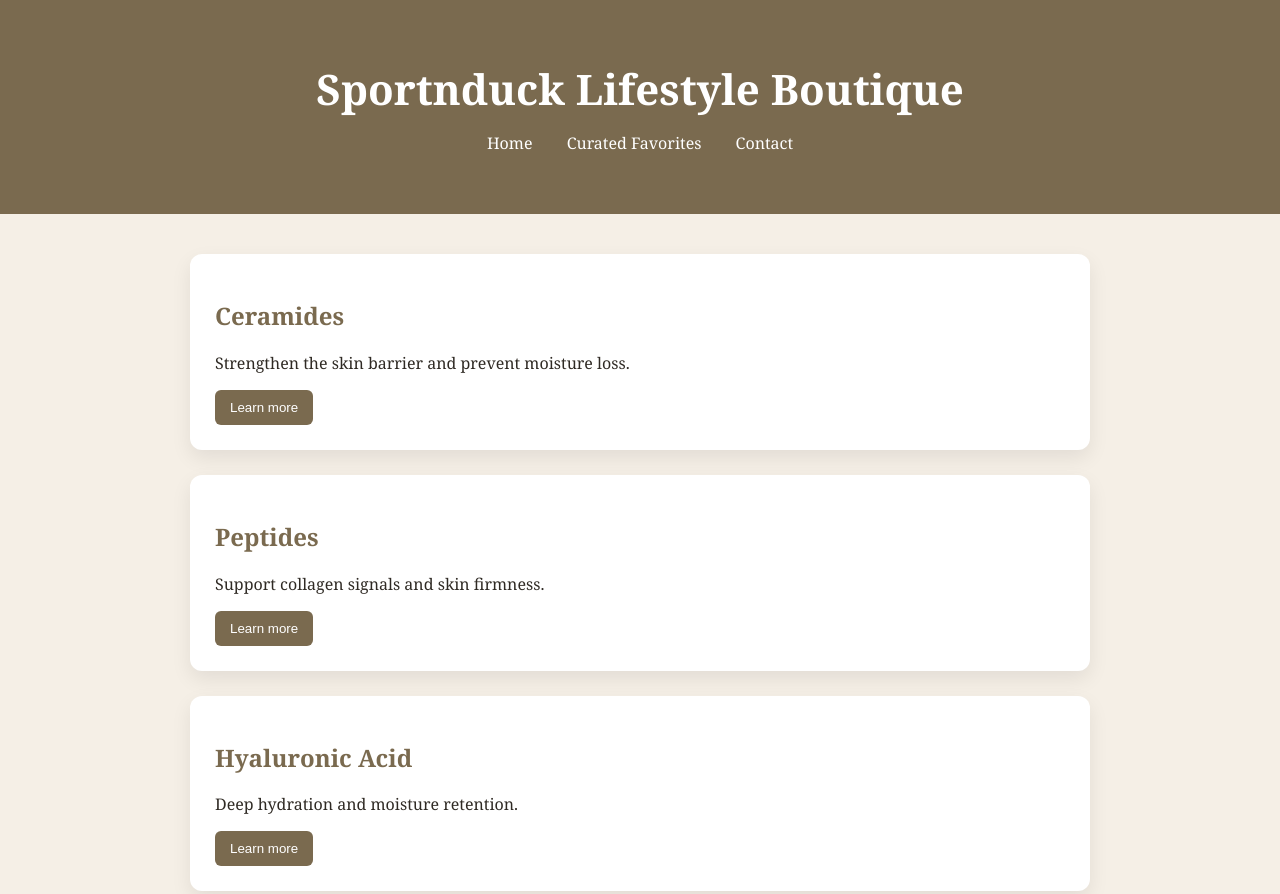
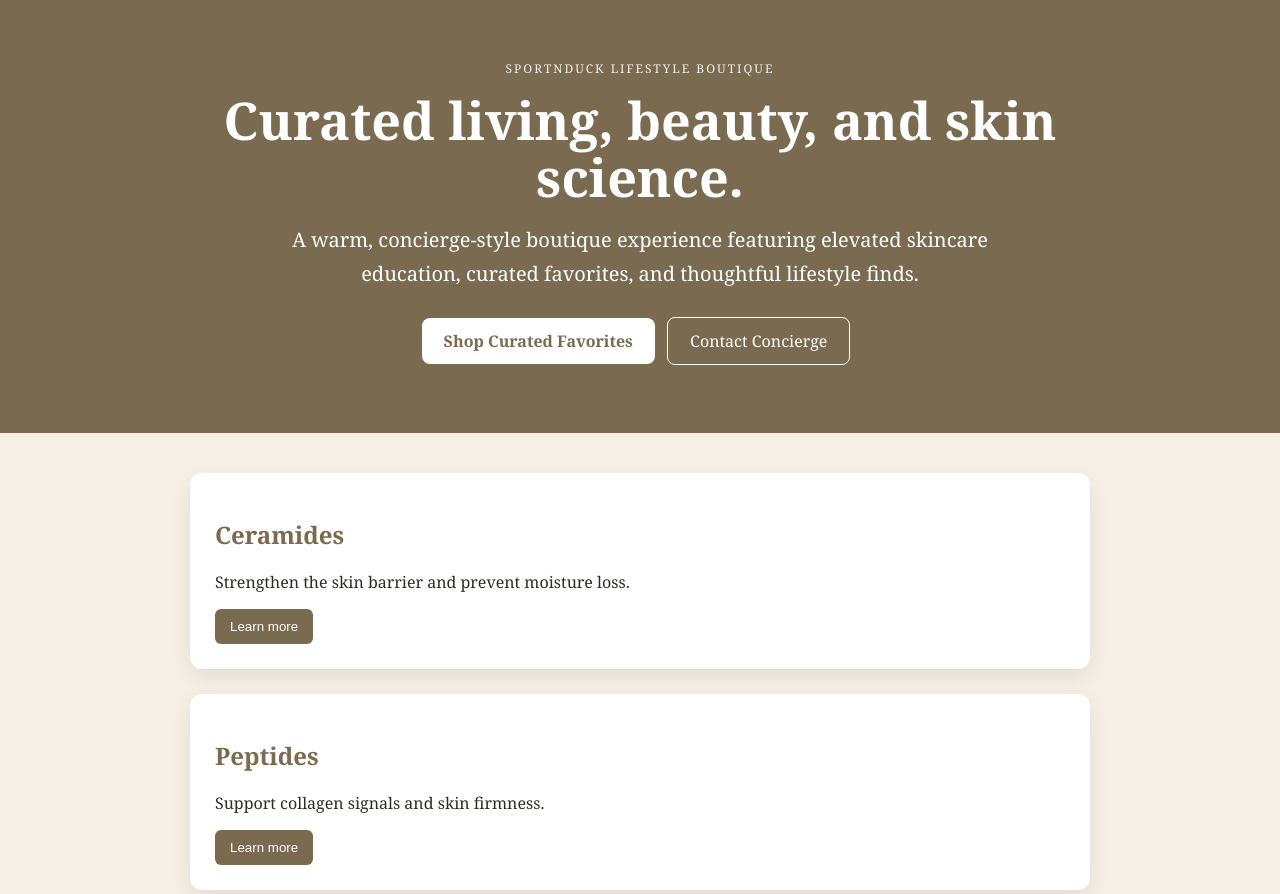
Before and after one commit to Sportnduck/Sportnduck.github.io, a plain HTML site: page index.html in a window 1280 px wide. Shown: the top 894 px of the page. Drawn offline with Linux system fonts and the light colour scheme.

Commit message:
Update index.html

```diff
--- a/index.html
+++ b/index.html
@@ -62,14 +62,23 @@ margin-top:10px;
 <body>
 
 <header>
-<h1>Sportnduck Lifestyle Boutique</h1>
+  <div style="max-width:1000px;margin:0 auto;">
+    <p style="letter-spacing:2px;text-transform:uppercase;font-size:12px;margin:0 0 14px 0;opacity:.9;">
+      Sportnduck Lifestyle Boutique
+    </p>
 
-<nav style="margin-top:15px;">
-<a href="index.html" style="margin:0 15px;color:white;text-decoration:none;">Home</a>
-<a href="resources.html" style="margin:0 15px;color:white;text-decoration:none;">Curated Favorites</a>
-<a href="contact.html" style="margin:0 15px;color:white;text-decoration:none;">Contact</a>
-</nav>
+    <h1 style="margin:0;font-size:52px;line-height:1.1;">Curated living, beauty, and skin science.</h1>
 
+    <p style="max-width:760px;margin:18px auto 0;font-size:20px;line-height:1.7;">
+      A warm, concierge-style boutique experience featuring elevated skincare education,
+      curated favorites, and thoughtful lifestyle finds.
+    </p>
+
+    <div style="margin-top:26px;">
+      <a href="resources.html" style="display:inline-block;background:white;color:#7A6A4F;text-decoration:none;padding:12px 22px;border-radius:8px;font-weight:bold;margin:0 8px 8px 0;">Shop Curated Favorites</a>
+      <a href="contact.html" style="display:inline-block;border:1px solid white;color:white;text-decoration:none;padding:12px 22px;border-radius:8px;margin:0 8px 8px 0;">Contact Concierge</a>
+    </div>
+  </div>
 </header>
 <main>
 
```
